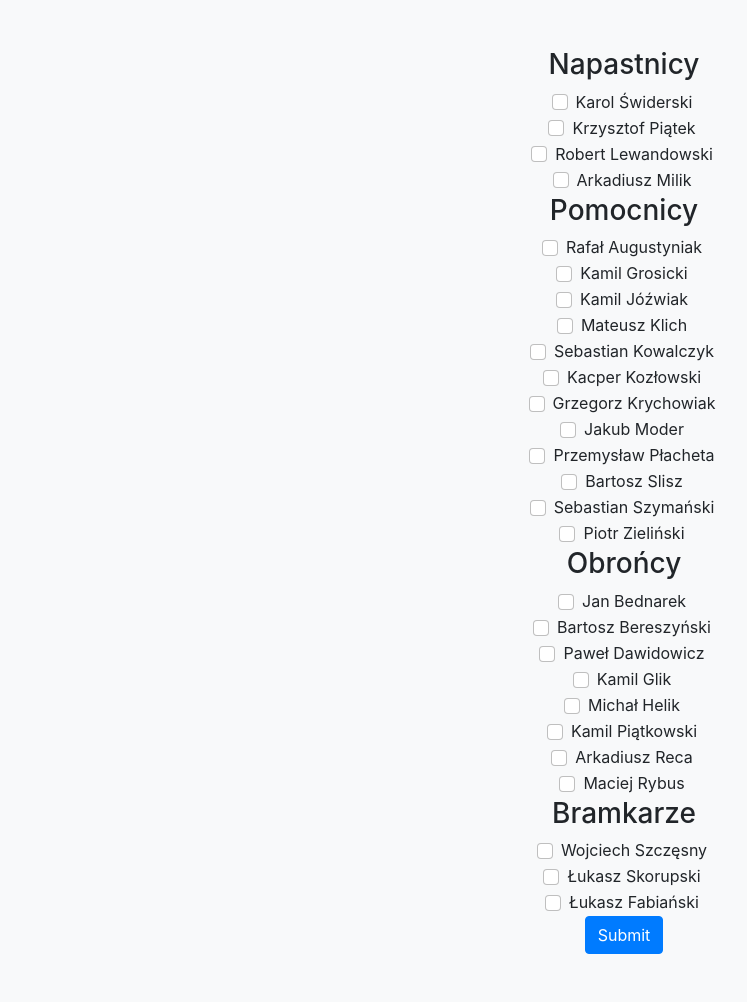
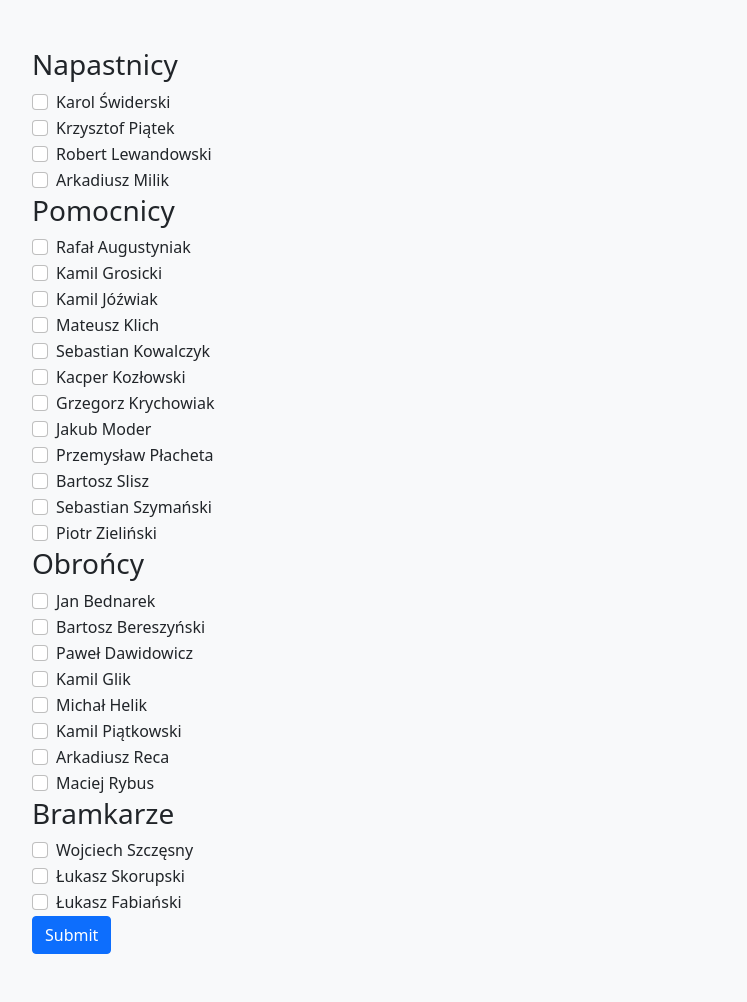
Before and after one commit to Dakaro/team-analysis, a Django app: page /wf_app/ in a window 1280 px wide. Shown: the whole page, without its empty margins (16-763 px from the left). Run offline with Django 3.2, Linux system fonts and the light colour scheme; data comes from the database, SQL or seed files in the repository; some libraries are stand-ins or nearby versions.

Commit message:
bootstrap config file

```diff
--- /dev/null
+++ b/wf_app/static/css/bootstrap.css
@@ -0,0 +1,5 @@
+
+
+.text-center {
+    text-align: left!important;
+}
--- a/wf_app/templates/wf_app/base.html
+++ b/wf_app/templates/wf_app/base.html
@@ -3,7 +3,6 @@
 <html>
 <head>
   <title>{% block title %}{% endblock %}</title>
-  <!--<link href="{static "css/blog.css" %}" rel="stylesheet">-->
   <!-- <link rel="stylesheet" type="text/css" href="static/css/bootstrap.css"> -->
   <link href="https://cdn.jsdelivr.net/npm/bootstrap@5.0.0-beta1/dist/css/bootstrap.min.css" rel="stylesheet" integrity="sha384-giJF6kkoqNQ00vy+HMDP7azOuL0xtbfIcaT9wjKHr8RbDVddVHyTfAAsrekwKmP1" crossorigin="anonymous">
   <link href="{%static "css/bootstrap.css" %}" rel="stylesheet">
```
